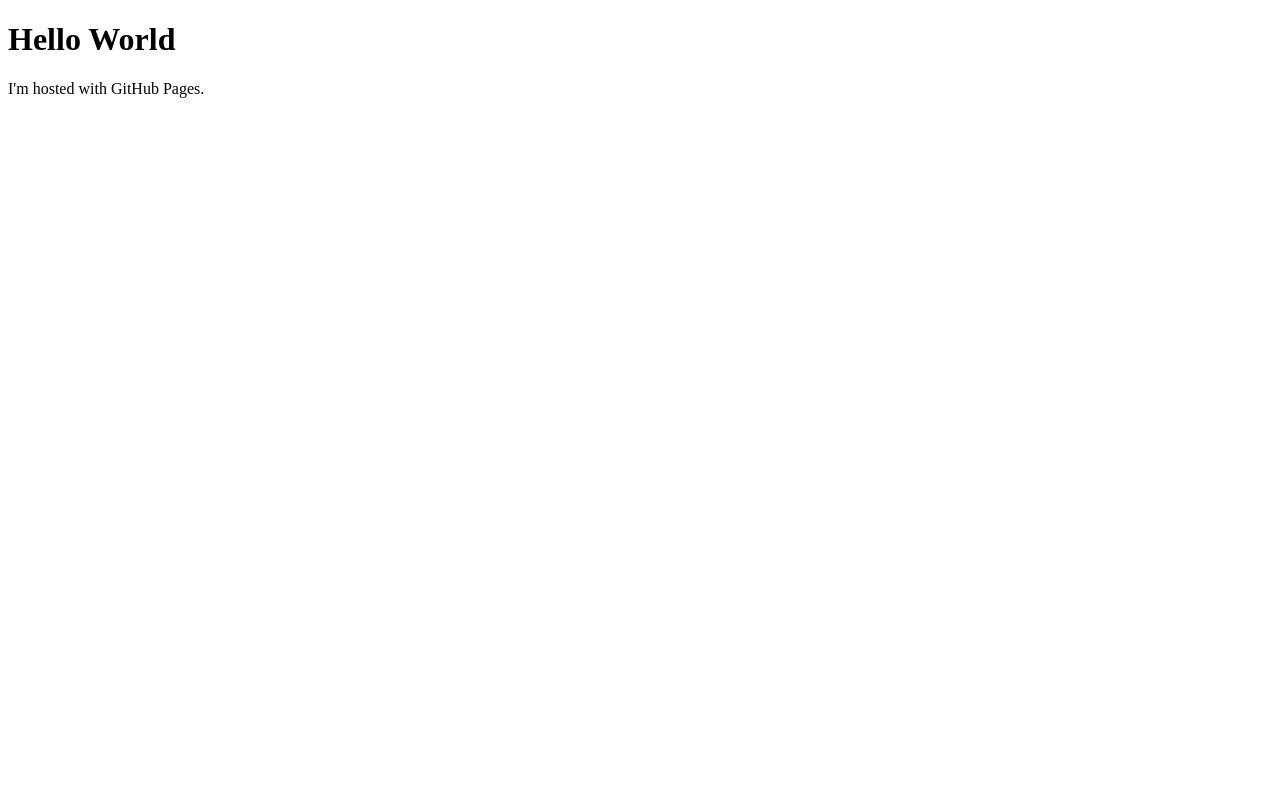
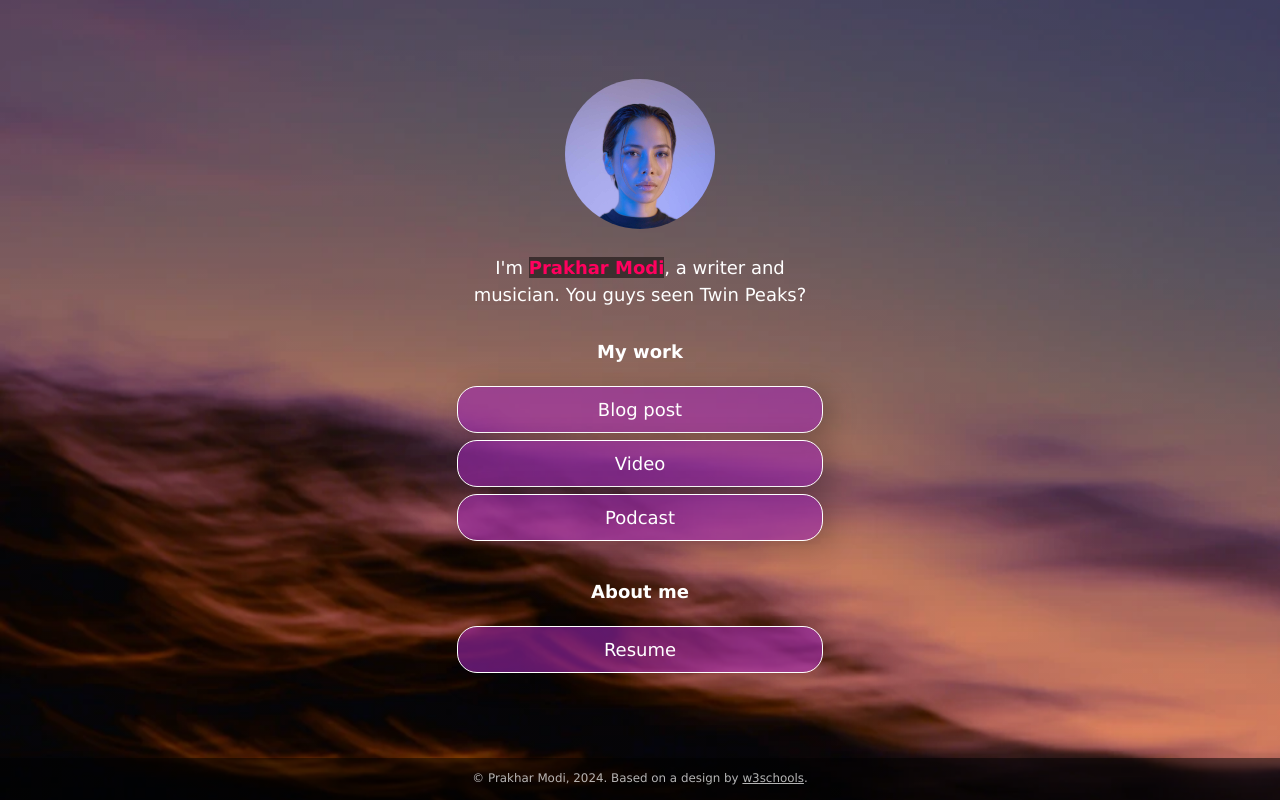
Before and after one commit to prakharmodi26/prakharmodi26.github.io, a plain HTML site: page index.html in a window 1280 px wide. Drawn offline with Linux system fonts and the light colour scheme.

Commit message:
Added website template

```diff
--- /dev/null
+++ b/css/style.css
@@ -0,0 +1,231 @@
+:root {
+    --primaryText: #fff;
+    --secondaryText: #ff015e;
+    --primary: rgba(156, 39, 176, .60);
+    --secondary: rgba(255, 1, 94, .60);
+    --buttonHover: rgba(156, 39, 176, .40);
+    --smallButtonHover: rgba(0, 0, 0, .25);
+}
+
+html {
+    box-sizing: border-box;
+    /* keeps button boxes within phone screen width */
+    -ms-text-size-adjust: 100%;
+    -webkit-text-size-adjust: 100%;
+    height: 100%;
+}
+
+*,
+*:before,
+*:after {
+    box-sizing: inherit;
+}
+
+body {
+    margin: 0;
+    min-height: 100%;
+    /* The image used for the site background. Try changing skyscape.jpg to stars.jpg. Put a replacement photo in the images folder and, in line 21 below, replace skyscape.jpg with yourbackgroundfilename.jpg */
+    /* The linear gradient darkens the image, like putting a sunglasses lens on top of it. If you want to darken the image even more, change 0.1 (both times) to 0.3 or higher */
+    background: linear-gradient(rgba(0, 0, 0, 0.1), rgba(0, 0, 0, 0.1)), url(../images/skyscape.jpg);
+    /* Prevents the browser from repeating or "tiling" the background image */
+    background-repeat: no-repeat;
+    background-position: center;
+    /* Freezes the image so that even the content scrolls down, the background stays put */
+    background-attachment: fixed;
+    /* Resizes the background image to cover the entire container */
+    background-size: cover;
+    font-family: Futura, Verdana, sans-serif;
+    line-height: 1.5;
+    font-size: 18px;
+    display: flex;
+    flex-direction: column;
+    justify-content: space-around;
+    align-items: center;
+}
+
+h1 {
+    font-size: 1em;
+}
+
+h2 {
+    font-size: 1em;
+    margin-bottom: 0;
+}
+
+img {
+    margin: .5em 1em;
+    /* border: 1px solid #ccc; */
+    border-radius: 50%;
+    height: 150px;
+    max-width: 100%;
+    object-fit: cover;
+    /* Resizes the image to cover the entire container */
+}
+
+.container {
+    text-align: center;
+    width: 100%;
+    padding: 0;
+    margin-right: auto;
+    margin-left: auto;
+    flex: 1;
+    display: flex;
+    flex-direction: column;
+    justify-content: center;
+}
+
+.image-container {
+    text-align: center;
+    width: 100%;
+}
+
+.main-text-color {
+    color: var(--primaryText);
+}
+
+.name {
+    color: var(--secondaryText);
+}
+
+.name strong {
+    background-color: rgba(0, 0, 0, 0.50);
+}
+
+.section-header {
+    padding-top: .5em;
+}
+
+.button,
+.intro,
+.links-container,
+.slidedown,
+.external-link {
+    width: 100%;
+    min-width: 50%;
+    padding: .5em 1em;
+    text-decoration: none;
+    color: inherit;
+    text-align: center;
+}
+
+.button, .external-link {
+    border: 1px solid var(--primaryText);
+    border-radius: 20px;
+    box-shadow: 7px 6px 28px 1px rgba(0, 0, 0, 0.24);
+    overflow: hidden;
+    white-space: nowrap;
+    display: inline-block;
+    background-color: var(--primary);
+    cursor: pointer;
+    transition: 0.2s all;
+}
+
+.button:not(.highlight) {
+    background-color: var(--primary);
+}
+
+@media (hover: hover) {
+    .button:hover { background-color: var(--buttonHover); }
+}
+
+.button.highlight {
+    background-color: var(--secondary);
+}
+
+.button:active, .external-link:active {
+    transform: scale(0.98);
+    /* Scaling button to 0.98 to its original size */
+    box-shadow: 3px 2px 22px 1px rgba(0, 0, 0, 0.24);
+    /* Lowering the shadow */
+}
+
+.intro {
+    margin: 0 auto;
+}
+
+.section {
+    margin-top: 1em;
+}
+
+.slidedown {
+    margin: 0 auto;
+    padding: 0;
+    -webkit-transition: height .4s ease;
+    -o-transition: height .4s ease;
+    transition: height .4s ease;
+    overflow: hidden;
+    height: 0;
+}
+
+.external-link {
+    border: 1px solid var(--primaryText);
+    border-radius: 20px;
+    background-color: transparent;
+    display: flex;
+    align-items: center;
+    justify-content: center;
+    padding: 0;
+    margin: .5em auto 1.5em auto;
+    text-decoration: none;
+    color: inherit;
+    height: 2em;
+    width: 6em;
+}
+
+.external-link:hover {
+    background-color: var(--smallButtonHover)
+}
+
+.description {
+    display: flex;
+    text-align: left;
+    flex-direction: column;
+    padding: 0 .6em;
+}
+
+.description > p {
+    margin: .5em 0;
+}
+
+.footer {
+  font-size: .66em;
+  background-color: rgba(0, 0, 0, .5);
+  color: rgba(225, 225, 225, .8);
+  text-decoration: none;
+  width: 100%;
+  min-height: 3em;
+  display: flex;
+  align-items: center;
+  justify-content: center;
+  position: relative;
+}
+
+.footer a {
+    color: inherit;
+}
+
+/* Media queries allow you to change style properties according to the screen width. In this case, if the screen is AT LEAST 540 pixels wide (bigger than a standard phone), the .container resizes to 540 pixels and the buttons and intro resize to 85% of the container width */
+@media (min-width: 540px) {
+    .container {
+        max-width: 540px;
+    }
+
+    .button,
+    .intro,
+    .slidedown {
+        width: 85%;
+    }
+}
+
+/* If the screen is AT LEAST 768 pixels wide (standard tablet or larger), the .container resizes to 750 pixels and the buttons and intro resize to 40% of the container width */
+@media (min-width: 768px) {
+    .container {
+        max-width: 768px;
+    }
+
+    .button,
+    .intro,
+    .slidedown {
+        width: 40%;
+    }
+}
--- a/index.html
+++ b/index.html
@@ -1,7 +1,74 @@
 <!DOCTYPE html>
-<html>
-<body>
-<h1>Hello World</h1>
-<p>I'm hosted with GitHub Pages.</p>
+<!-- This page is adapted from w3schools "How to make a link tree website https://www.w3schools.com/howto/howto_website_create_linktree.asp" -->
+<html lang="en">
+
+<head>
+  <meta charset="utf-8" />
+  <meta name="viewport" content="width=device-width, initial-scale=1" />
+  <!-- Add your name below -->
+  <title>Prakhar Modi</title>
+  <link rel="stylesheet" href="css/style.css">
+</head>
+
+<body class="main-text-color">
+  <!-- Content container. Everything except footer goes here -->
+  <div class="container">
+    <!-- Image and name container. Put your replacement photo—which you should crop to be square—in the images folder, then change the source attribute to images/yourportraitfilename.jpg. This path says, "Look in the images folder for yourportraitfilename.jpg." Be sure to change the alt text, too. -->
+    <div class="image-container">
+      <img src="images/portrait.jpg" alt="Photo by Art Hauntington">
+    </div>
+    <div class="intro">
+      I'm <span class="name"><strong>Prakhar Modi</strong></span>, a writer and musician. You guys seen Twin Peaks?
+    </div>
+    <div class="section-header">
+      <h1>My work</h1>
+    </div>
+    <!-- Replace the # inside of the href="#" with your links. -->
+    <div class="links-container">
+      <div class="button toggle">Blog post</div>
+      <div class="slidedown">
+        <div class="description">
+          <h2>Blog post title</h2>
+          <p>Here, add a short but appealing description of your blog post.</p>
+          <a href="#" class="external-link" target="_blank">Read</a>
+        </div>
+      </div>
+
+      <div class="button toggle">Video</div>
+      <div class="slidedown">
+        <div class="description">
+          <h2>Video title</h2>
+          <p>Add a short but appealing description of your video.</p>
+          <a href="#" class="external-link" target="_blank">Watch</a>
+        </div>
+      </div>
+
+      <div class="button toggle">Podcast</div>
+      <div class="slidedown">
+        <div class="description">
+          <h2>Podcast title</h2>
+          <p>Add a short but appealing description of your podcast</p>
+          <a href="#" class="external-link" target="_blank">Listen</a>
+        </div>
+      </div>
+    </div>
+
+    <!-- Replace # with PDF from Google Docs, or replace the entire section with whatever you want. Or delete it! Or add another section below it!-->
+    <div class="section-header">
+      <h1>About me</h1>
+    </div>
+
+    <div class="links-container">
+      <a href="https://drive.google.com" class="button" target="_blank">Resume</a>
+    </div>
+
+  </div>
+  <div class="footer">
+    <p>© Prakhar Modi, 2024. Based on a design by <a
+        href="https://www.w3schools.com/howto/howto_website_create_linktree.asp" target="_blank">w3schools</a>.
+    </p>
+  </div>
+  <script type="text/javascript" src="js/slider.js"></script>
 </body>
+
 </html>
--- /dev/null
+++ b/js/slider.js
@@ -0,0 +1,19 @@
+document.addEventListener("DOMContentLoaded", () => {
+  const a = document.querySelectorAll(".toggle");
+  a.forEach((e) => {
+    e.addEventListener("click", function () {
+      let slider = this.nextElementSibling;
+      if (slider.style.height) {
+        slider.style.height = null;
+        e.classList.remove("highlight");
+      } else {
+        document.querySelectorAll(".toggle.highlight").forEach((f) => {
+          f.classList.remove("highlight");
+          f.nextElementSibling.style.height = null;
+        });
+        e.classList.add("highlight");
+        slider.style.height = slider.scrollHeight + "px";
+      }
+    })
+  })
+})
```
Also changed, not shown: images/portrait.jpg (added), images/skyscape.jpg (added), images/stars.jpg (added), 1 other file.
